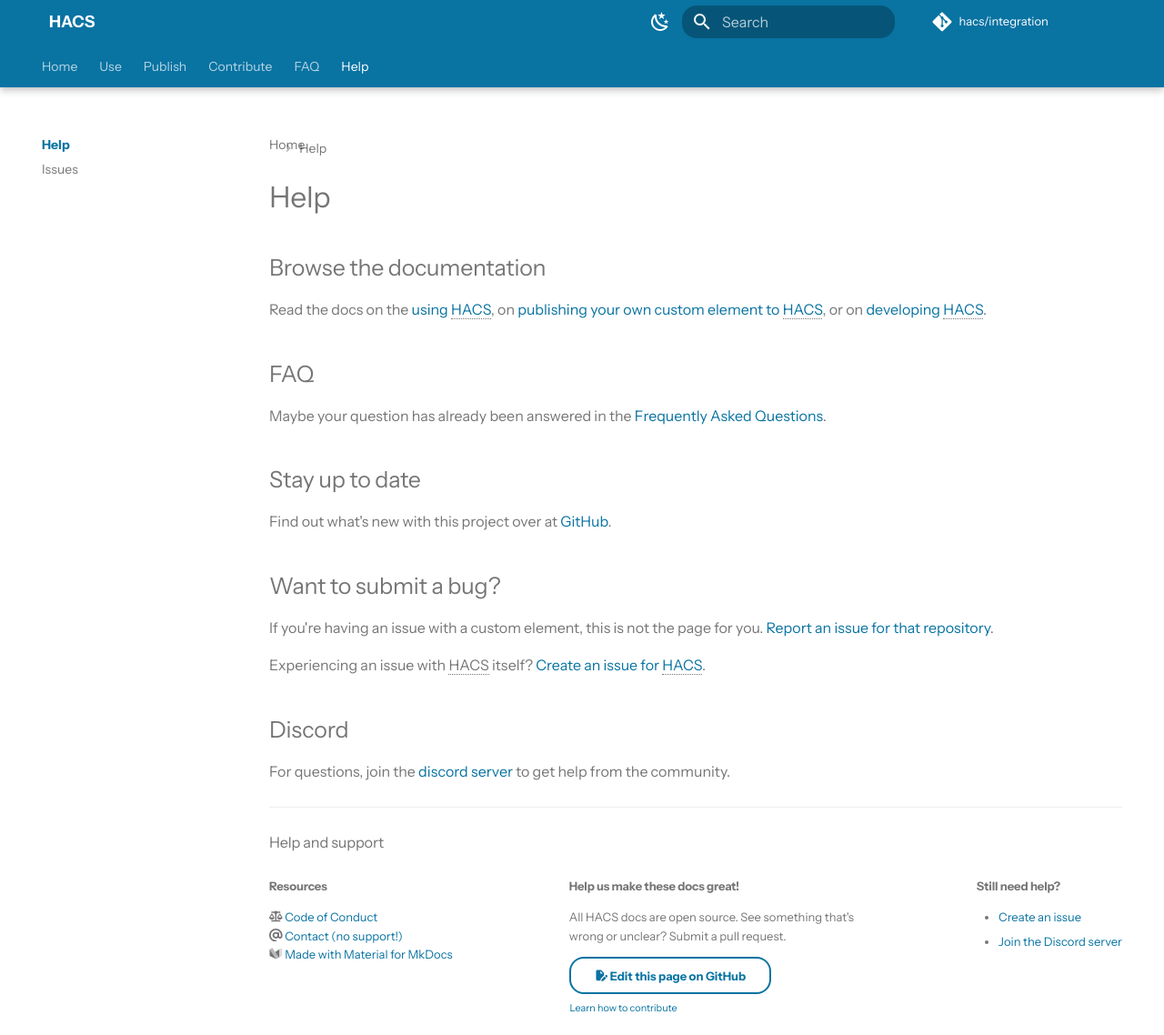
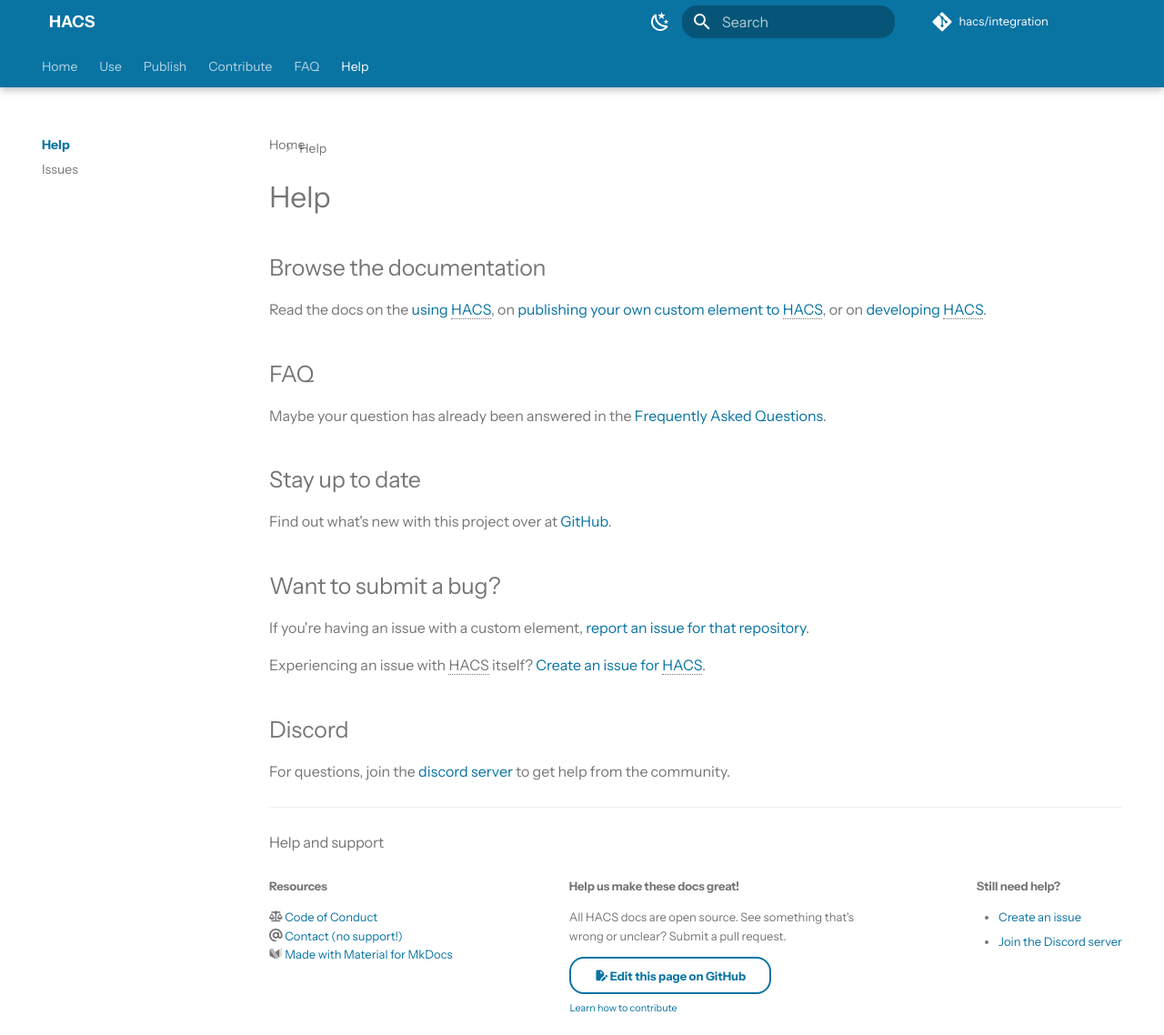
Before and after one commit to hacs/documentation, an MkDocs documentation site: the page built from source/docs/help/index.md, in a window 1280 px wide and 1138 px high. Shown: the whole window at 91% size. Built offline with MkDocs 1.6.1 and Material for MkDocs 9.7.7, drawn with Linux system fonts in a browser that asks for light colours; some web fonts are replaced; plug-ins that fetch from the network failed and are left out; comment, search, counter and statistics services are not loaded.

Commit message:
Update source/docs/help/index.md

```diff
--- a/source/docs/help/index.md
+++ b/source/docs/help/index.md
@@ -17,7 +17,7 @@ Find out what's new with this project over at [GitHub](https://github.com/hacs).
 
 ## Want to submit a bug?
 
-If you're having an issue with a custom element, this is not the page for you. [Report an issue for that repository](/docs/use/repositories/dashboard.md/#reporting-an-issue-with-a-repository).
+If you're having an issue with a custom element, [report an issue for that repository](/docs/use/repositories/dashboard.md/#reporting-an-issue-with-a-repository).
 
 Experiencing an issue with HACS itself? [Create an issue for HACS](/docs/help/issues.md).
 
```
